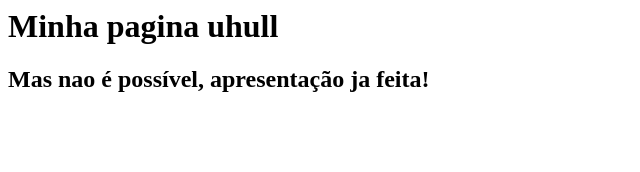
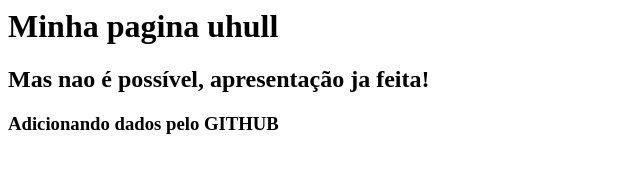
Before and after one commit to LaurianeSoares/gama-no-github, a plain HTML site: page index.html in a window 1280 px wide. Shown: the whole page, without its empty margins (0-640 px from the left). Drawn offline with Linux system fonts and the light colour scheme.

Commit message:
Atualizando pelo Github

```diff
--- a/index.html
+++ b/index.html
@@ -1,8 +1,7 @@
 <html>
     <body>
         <h1>Minha pagina uhull</h1>
-
         <h2> Mas nao é possível, apresentação ja feita!</h2>
-
+        <h3> Adicionando dados pelo GITHUB </H3>
     </body>
 </html>
```
